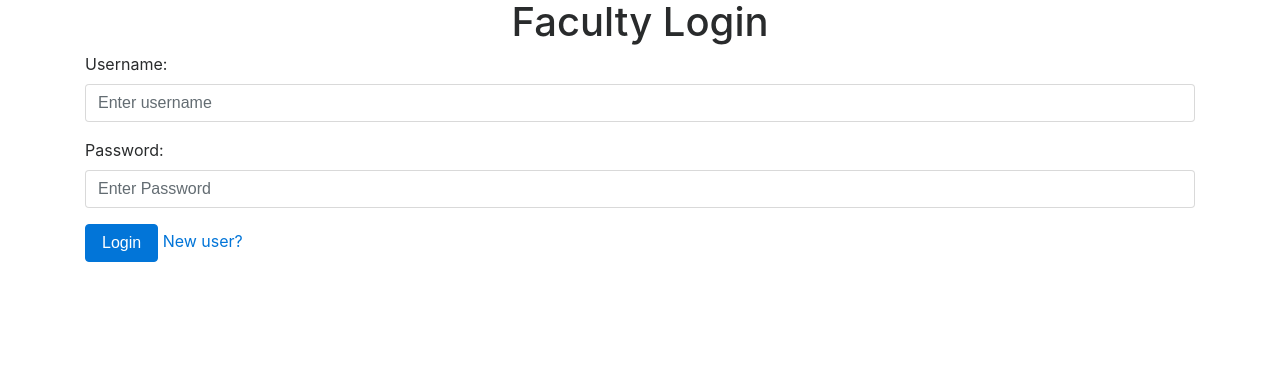
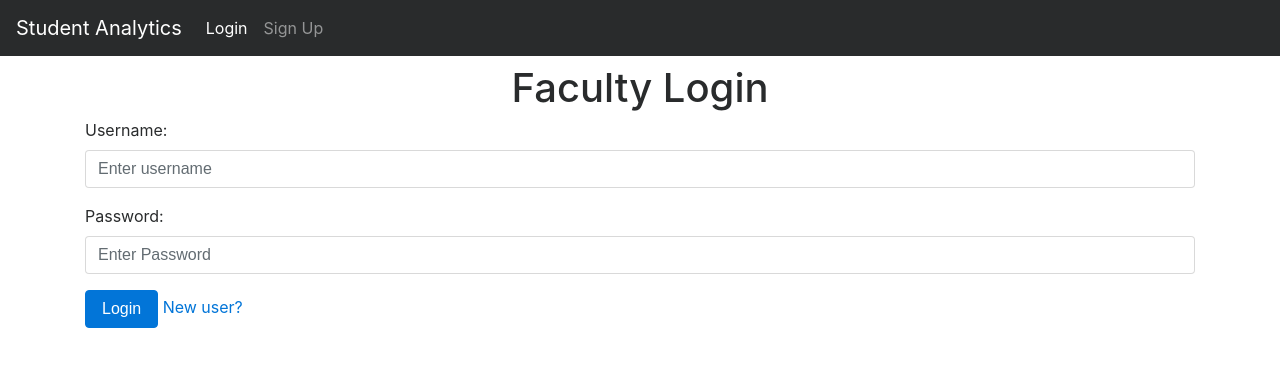
Before and after one commit to rohits1301998/dataAnalytics, a Django app: page / in a window 1280 px wide. Shown: the top 367 px of the page. Run offline with Django 3.2, Linux system fonts and the light colour scheme; some libraries are stand-ins or nearby versions.

Commit message:
Add files via upload

```diff
--- a/templates/login.html
+++ b/templates/login.html
@@ -6,8 +6,9 @@
 		<meta name="viewport" content="width=device-width, initial-scale=1, shrink-to-fit=no">
 
 		<style>
-		  h1{
+			#head{
 				text-align: center;
+				margin-top: 10px;
 			}
 		</style>
 
@@ -17,8 +18,27 @@
 
 	</head>
 	<body>
+
+		<nav class="navbar navbar-toggleable-md navbar-inverse bg-inverse">
+			<button class="navbar-toggler navbar-toggler-right" type="button" data-toggle="collapse" data-target="#navbarSupportedContent" aria-controls="navbarSupportedContent" aria-expanded="false" aria-label="Toggle navigation">
+				<span class="navbar-toggler-icon"></span>
+			</button>
+			<a class="navbar-brand" href="#">Student Analytics</a>
+
+			<div class="collapse navbar-collapse" id="navbarSupportedContent">
+				<ul class="navbar-nav mr-auto">
+					<li class="nav-item active">
+						<a class="nav-link" href="#">Login<span class="sr-only">(current)</span></a>
+					</li>
+					<li class="nav-item">
+						<a class="nav-link" href="/newlogin">Sign Up</a>
+					</li>
+				</ul>
+			</div>
+		</nav>
+
 		<div class="container">
-		  <h1>Faculty Login</h1>
+			<h1 id="head">Faculty Login</h1>
 
 			<form action="/" method="post">
 				{% csrf_token %}
```
Lines whose indentation alone changed are shown as unchanged.
